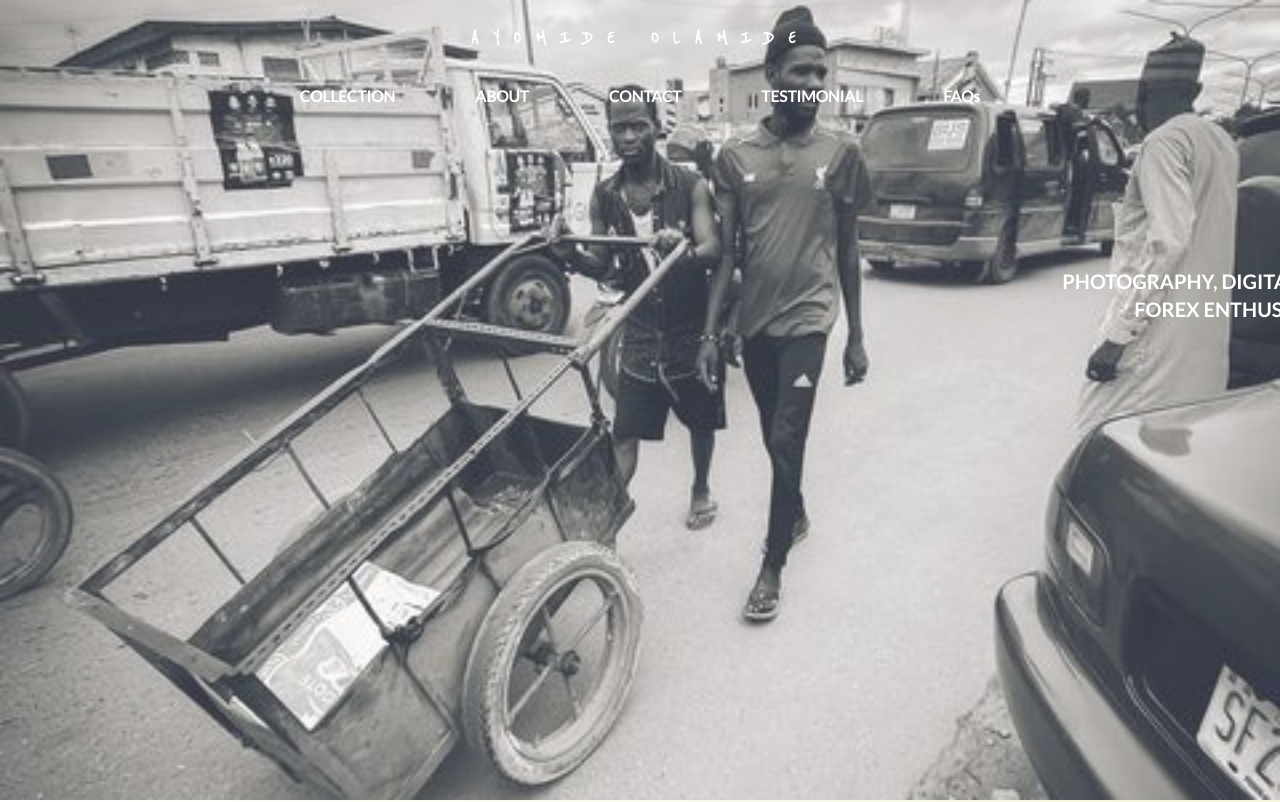
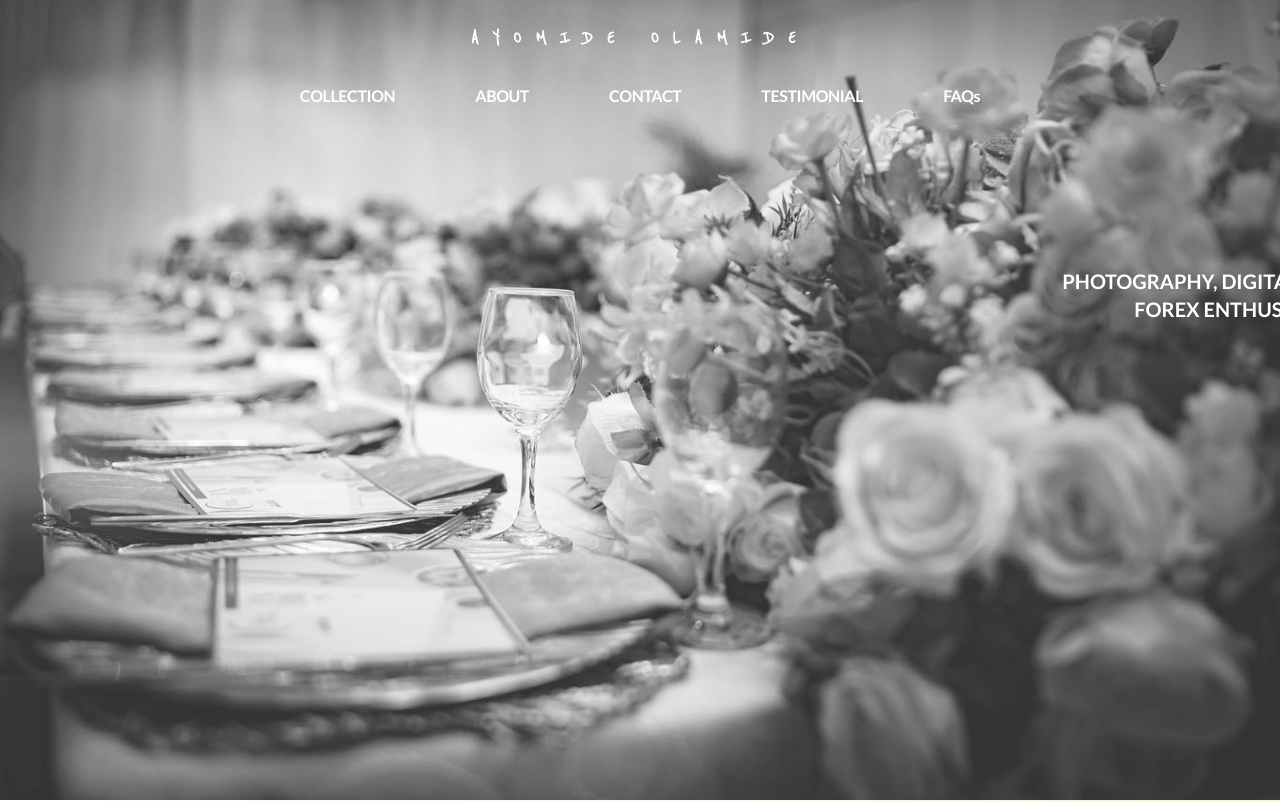
Before and after one commit to Deyjuwon/ayomideolamide, a React (Vite) app: page / in a window 1280 px wide. Shown: the top 802 px of the page. Built offline with nearby package versions, Linux system fonts and the light colour scheme; a web font is replaced by a local one.

Commit message:
added images

```diff
--- a/src/pages/Home.jsx
+++ b/src/pages/Home.jsx
@@ -7,6 +7,7 @@ import aa4 from '../assets/mide4.jpeg';
 import aa8 from '../assets/mide8.jpeg';
 import aa6 from '../assets/mide6.jpeg';
 import aap from '../assets/mideP.jpeg';
+import wed from '../assets/weddings.jpeg'
 import Footer from '../components/Footer';
 import SkeletonHome from '../components/SkeletonHome';
 import Header from '../components/Header';
@@ -17,9 +18,11 @@ const Home = () => {
 
   const images = [
     { src: aa4, text: 'Portrait' },
+    { src: wed, text: 'wedding' },
     { src: aa8, text: 'Nature' },
     { src: aa6, text: 'Wedding' },
     { src: aap, text: 'Art' },
+    { src: wed, text: 'wedding' },
   ];
 
   useEffect(() => {
```
